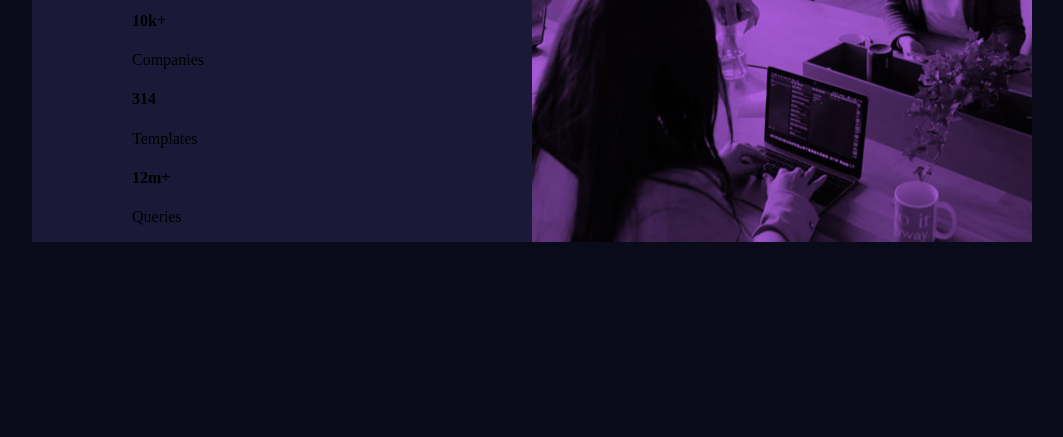
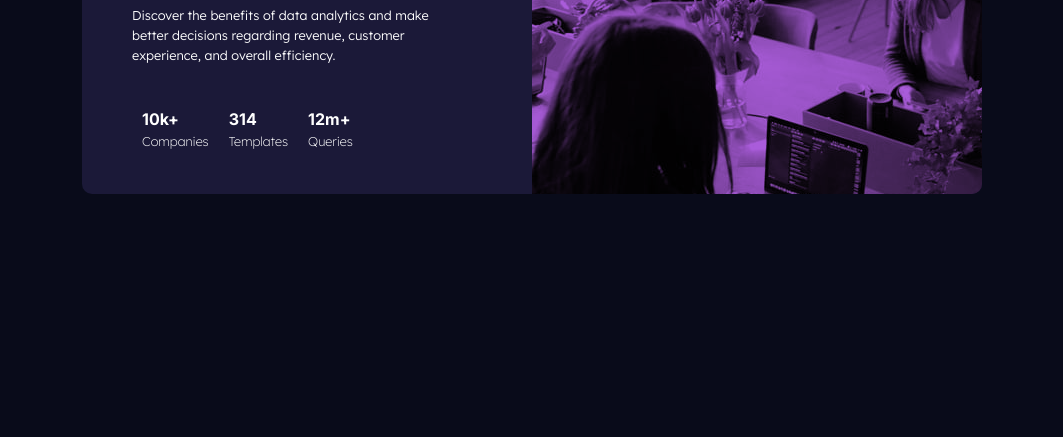
Before and after one commit to Shuayb-Dev/Stat-Preview-Page, a plain HTML site: page index.html in a window 1280 px wide. Shown: the part 379-816 px from the top of the page, without its empty margins (108-1171 px from the left). Drawn offline with Linux system fonts and the light colour scheme.

Commit message:
Completed Desktop Design

```diff
--- a/index.html
+++ b/index.html
@@ -37,14 +37,20 @@
           </p>
 
           <div class="secondaryInformation">
+            <div class="tagOne">
               <h4>10k+</h4>
               <p>Companies</p>
+            </div>
 
+            <div class="tagTwo">
               <h4>314</h4>
               <p>Templates</p>
+            </div>
 
+            <div class="tagThree">
               <h4>12m+</h4>
               <p>Queries</p>
+            </div>
           </div>
         </div>
         <div class="imageContainer"></div>
--- a/style.css
+++ b/style.css
@@ -9,16 +9,18 @@ body {
 
 .informationContainer {
   background-color: hsl(244, 38%, 16%);
-  width: 1000px;
+  width: 900px;
   height: auto;
   display: flex;
   flex-direction: row;
+  border-radius: 10px;
 }
 
 .mainInformation {
   width: 50%;
   position: relative;
-  left: 100px;
+  left: 50px;
+  padding-top: 20px;
 }
 
 .mainInformation h1 {
@@ -30,6 +32,14 @@ body {
   color: hsl(277, 64%, 61%);
 }
 
+.mainInformation p {
+  color: white;
+  font-family: "Lexend Deca", sans-serif;
+  font-size: 0.8rem;
+  font-weight: 300;
+  line-height: 20px;
+}
+
 .imageContainer {
   margin: 0px;
   padding: 0px;
@@ -37,4 +47,31 @@ body {
   background-image: url(imgs/image-header-desktop.jpg);
   background-color: hsl(277, 64%, 61%);
   background-blend-mode: multiply;
+  border-radius: 0px 10px 10px 0px;
 }
+
+.secondaryInformation {
+  display: flex;
+  flex-direction: row;
+}
+
+.tagOne,
+.tagTwo,
+.tagThree {
+  padding: 10px;
+}
+
+.tagOne h4,
+.tagTwo h4,
+.tagThree h4 {
+  font-family: "Inter", sans-serif;
+  color: white;
+}
+
+.tagOne p,
+.tagTwo p,
+.tagThree p {
+  font-weight: 200;
+  position: relative;
+  bottom: 20px;
+}
```
Lines whose indentation alone changed are shown as unchanged.
